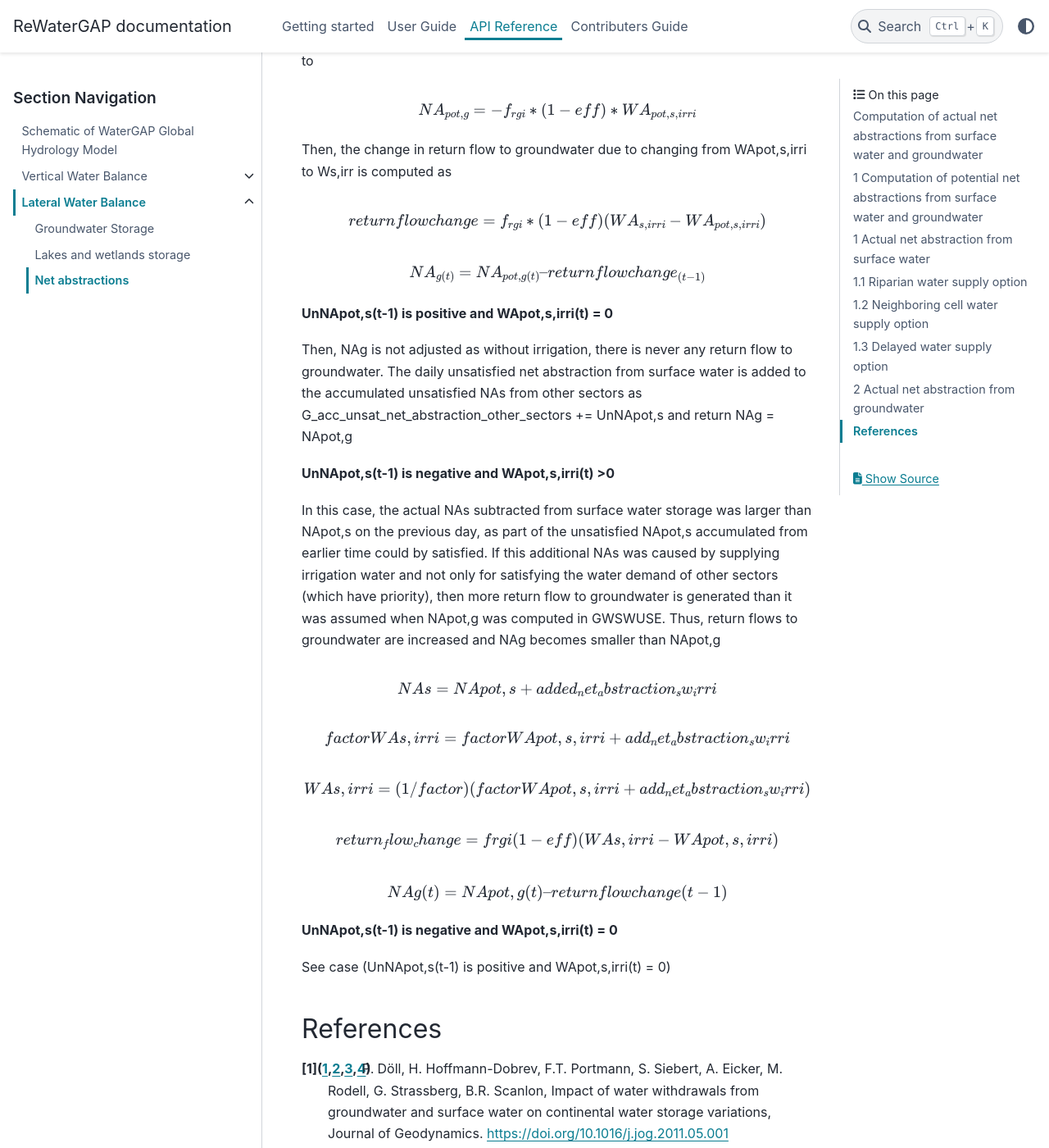
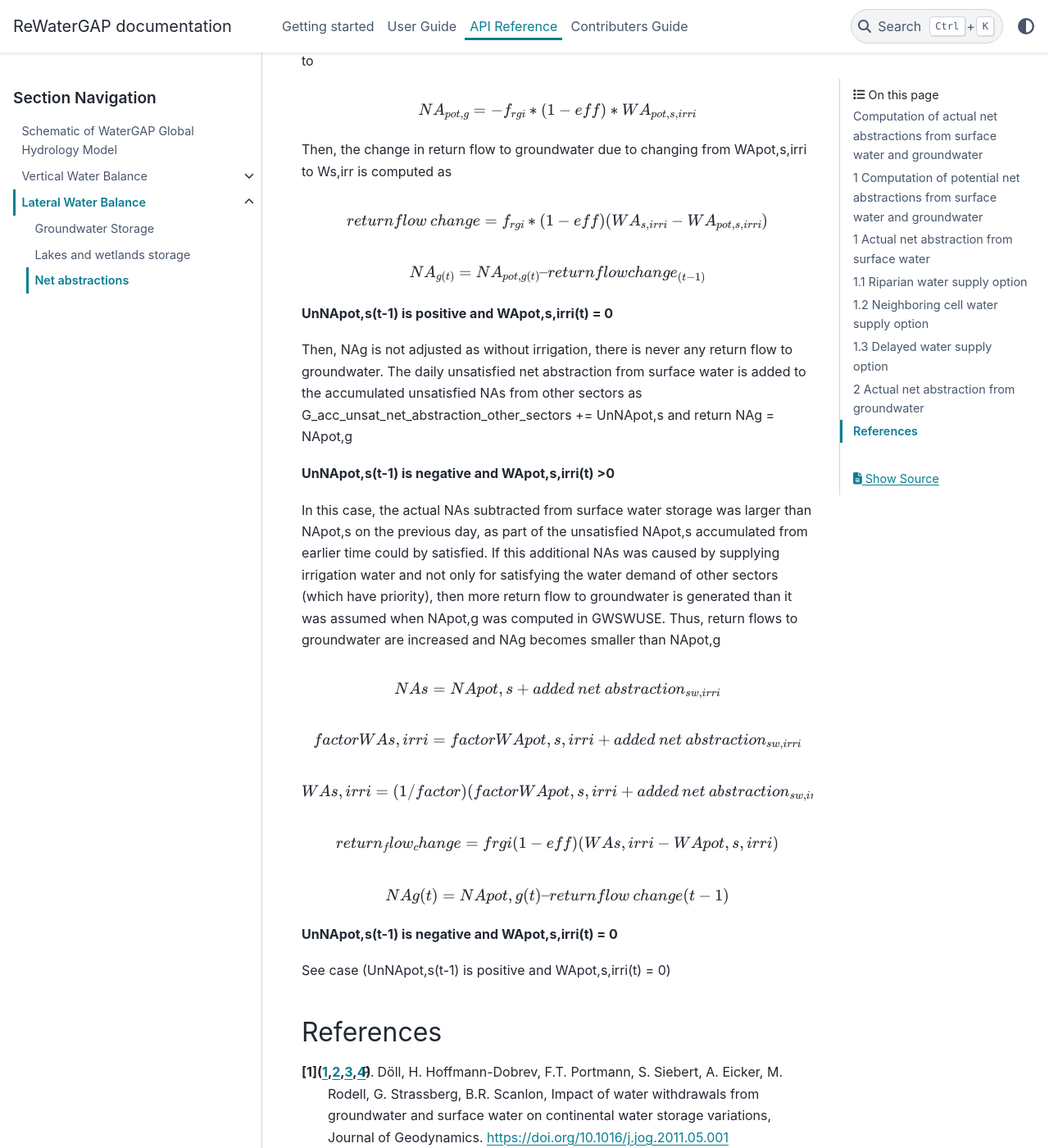
Before and after one commit to HydrologyFrankfurt/ReWaterGAP, a Sphinx documentation site: the page built from docs/api_docs/lateral_water_balance/net_abstractions.rst, in a window 1280 px wide and 1400 px high, scrolled down 6210 px. Shown: the whole window at 82% size. Built offline with Sphinx 7.4.7 and the PyData theme 0.15.4, drawn with Linux system fonts in a browser that asks for light colours; pages that are not in the unit, such as notebooks, are missing from menus.

Commit message:
Update net_abstractions.rst

```diff
--- a/docs/api_docs/lateral_water_balance/net_abstractions.rst
+++ b/docs/api_docs/lateral_water_balance/net_abstractions.rst
@@ -138,7 +138,7 @@ Neglecting all water uses except surface water use for irrigation, Eq. 1 is simp
 Then, the change in return flow to groundwater due to changing from WApot,s,irri to Ws,irr is computed as
 
 .. math::
-   returnflow change = {f}_{rgi}*({1}-{eff})({WA}_{s,irri}-{WA}_{pot,s,irri})
+   returnflow\:change = {f}_{rgi}*({1}-{eff})({WA}_{s,irri}-{WA}_{pot,s,irri})
 
 .. math::
   {NA}_{g(t)} = {NA}_{pot,g(t)} – {return flow change}_{(t-1)}
@@ -155,19 +155,19 @@ and return NAg = NApot,g
 In this case, the actual NAs subtracted from surface water storage was larger than NApot,s on the previous day, as part of the unsatisfied NApot,s accumulated from earlier time could by satisfied. If this additional NAs was caused by supplying irrigation water and not only for satisfying the water demand of other sectors (which have priority), then more return flow to groundwater is generated than it was assumed when NApot,g was computed in GWSWUSE. Thus, return flows to groundwater are increased and NAg becomes smaller than NApot,g
 
 .. math::
-   NAs = NApot,s + added_net_abstraction_sw_irri
+   NAs = NApot,s + {added\:net\:abstraction}_{sw,irri}
 
 .. math::
-   factor WAs,irri = factor WApot,s,irri + add_net_abstraction_sw_irri
+   factor WAs,irri = factor WApot,s,irri + {added\:net\:abstraction}_{sw,irri}
 
 .. math::
-   WAs,irri = (1/factor) (factor WApot,s,irri + add_net_abstraction_sw_irri)
+   WAs,irri = (1/factor) (factor WApot,s,irri + {added\:net\:abstraction}_{sw,irri}
 
 .. math::
    return_flow_change = frgi(1-eff)(WAs,irri-WApot,s,irri)
 
 .. math::
-   NAg(t) = NApot,g(t) – return flow change(t-1)
+   NAg(t) = NApot,g(t) – returnflow\:change(t-1)
 
 
 **UnNApot,s(t-1) is negative and WApot,s,irri(t) = 0**
```
